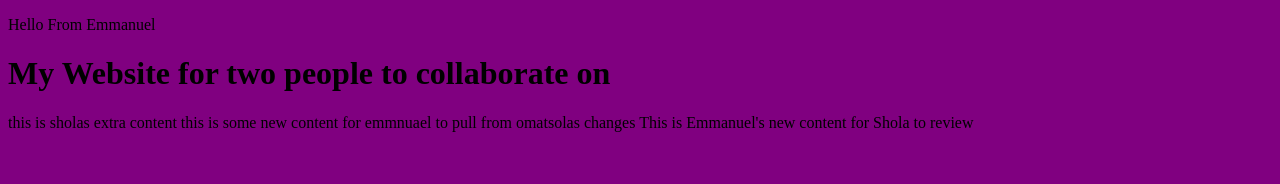
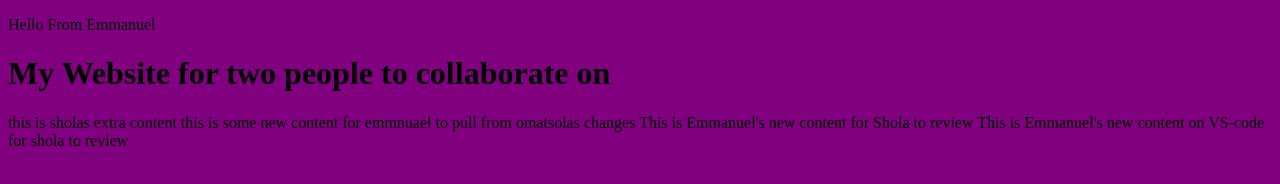
Before and after one commit to tsola2002/html-exp, a plain HTML site: page index.html in a window 1280 px wide. Drawn offline with Linux system fonts and the light colour scheme.

Commit message:
just added a new line on my code

```diff
--- a/index.html
+++ b/index.html
@@ -17,6 +17,7 @@
         this is sholas extra content
         this is some new content for emmnuael to pull from omatsolas changes
         This is Emmanuel's new content for Shola to review
+        This is Emmanuel's new content on VS-code for shola to review
     </div>
 </body>
 </html>
```
